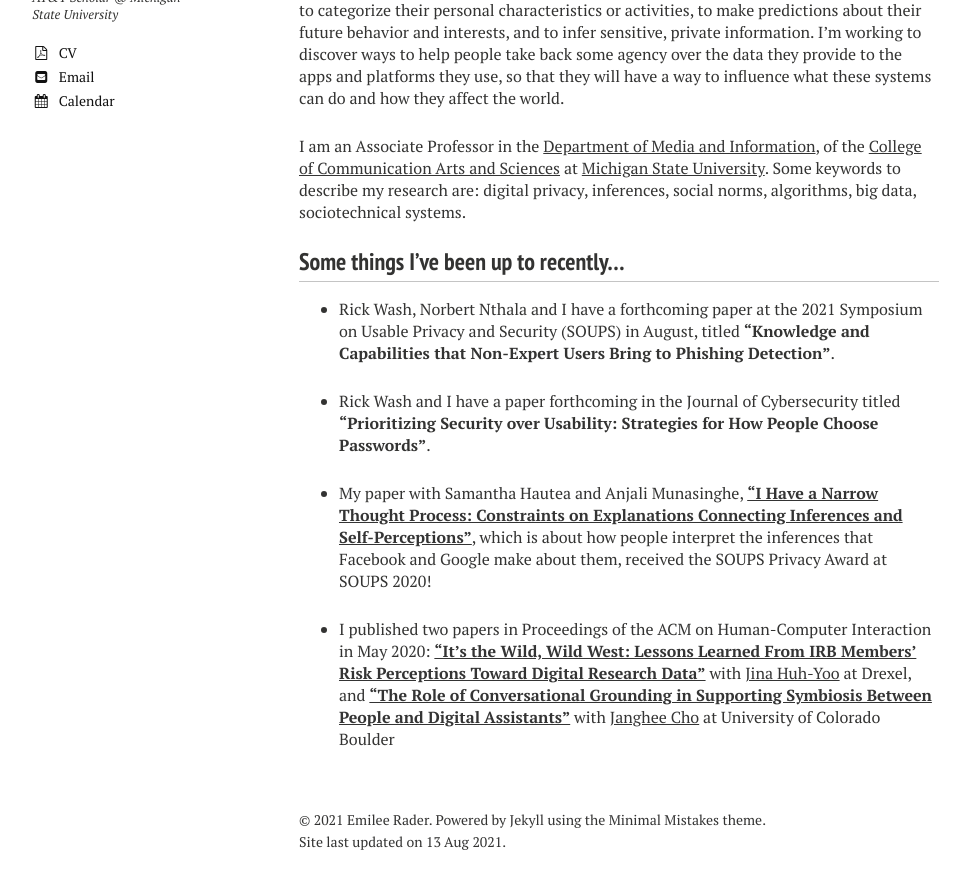
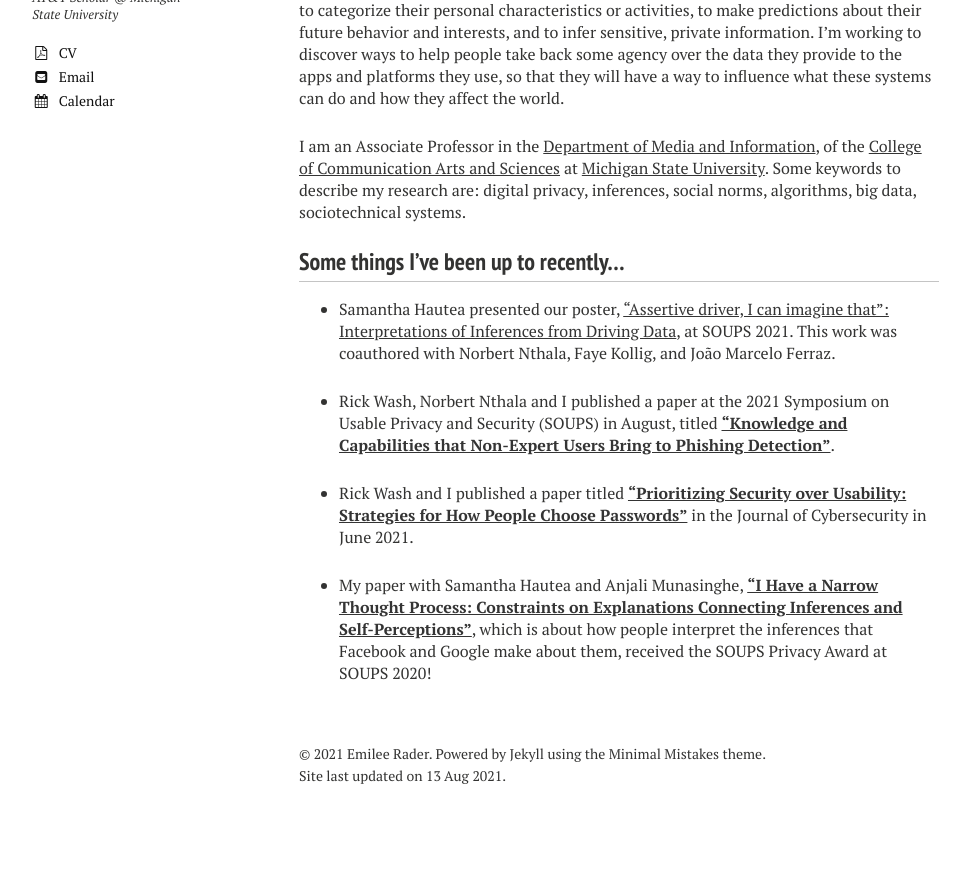
Before and after one commit to bierdoctor/bierdoctor.github.io, a Jekyll site: the page built from index.md, in a window 1280 px wide and 900 px high, scrolled down 619 px. Shown: the top 889 px of the window, without its empty margins (21-984 px from the left). Built offline with Jekyll 4.4.1, drawn with Linux system fonts in a browser that asks for light colours; nearby versions of some CDN libraries; after the commit the page ends 1453 px from its top, so only the background shows below that.

Commit message:
Update index.md

```diff
--- a/index.md
+++ b/index.md
@@ -14,17 +14,20 @@ I am an Associate Professor in the [Department of Media and Information](http://
 
 ### Some things I've been up to recently...
 
-- Rick Wash, Norbert Nthala and I have a forthcoming paper at the 2021 Symposium on Usable Privacy and Security (SOUPS) in August, titled **"Knowledge and Capabilities that Non-Expert Users Bring to Phishing Detection"**.
+- Samantha Hautea presented our poster, [“Assertive driver, I can imagine that”: Interpretations of Inferences from Driving Data](https://www.usenix.org/conference/soups2021/presentation/hautea), at SOUPS 2021. This work was coauthored with Norbert Nthala, Faye Kollig, and João Marcelo Ferraz.
 
-- Rick Wash and I have a paper forthcoming in the Journal of Cybersecurity titled **"Prioritizing Security over Usability: Strategies for How People Choose Passwords"**.
+- Rick Wash, Norbert Nthala and I published a paper at the 2021 Symposium on Usable Privacy and Security (SOUPS) in August, titled [**"Knowledge and Capabilities that Non-Expert Users Bring to Phishing Detection"**](https://www.usenix.org/conference/soups2021/presentation/wash).
+
+- Rick Wash and I published a paper titled [**"Prioritizing Security over Usability: Strategies for How People Choose Passwords"**](https://doi.org/10.1093/cybsec/tyab012) in the Journal of Cybersecurity in June 2021.
 
 - My paper with Samantha Hautea and Anjali Munasinghe, [**“I Have a Narrow Thought Process: Constraints on Explanations Connecting Inferences and Self-Perceptions”**](https://bierdoctor.com/papers/inferences_SOUPS_2020_final.pdf), which is about how people interpret the inferences that Facebook and Google make about them, received the SOUPS Privacy Award at SOUPS 2020!
 
-- I published two papers in Proceedings of the ACM on Human-Computer Interaction in May 2020: [**“It’s the Wild, Wild West: Lessons Learned From IRB Members’ Risk Perceptions Toward Digital Research Data”**](http://emileerader.com/papers/huh-yoo_rader_cscw20.pdf) with [Jina Huh-Yoo](http://jinahuhyoo.com/) at Drexel, and [**“The Role of Conversational Grounding in Supporting Symbiosis Between People and Digital Assistants”**](http://emileerader.com/papers/cho_rader_cscw20.pdf) with [Janghee Cho](https://www.colorado.edu/cmci/people/graduate-students/information-science/janghee-cho) at University of Colorado Boulder
 
 
 
 <!--
+- I published two papers in Proceedings of the ACM on Human-Computer Interaction in May 2020: [**“It’s the Wild, Wild West: Lessons Learned From IRB Members’ Risk Perceptions Toward Digital Research Data”**](http://emileerader.com/papers/huh-yoo_rader_cscw20.pdf) with [Jina Huh-Yoo](http://jinahuhyoo.com/) at Drexel, and [**“The Role of Conversational Grounding in Supporting Symbiosis Between People and Digital Assistants”**](http://emileerader.com/papers/cho_rader_cscw20.pdf) with [Janghee Cho](https://www.colorado.edu/cmci/people/graduate-students/information-science/janghee-cho) at University of Colorado Boulder
+
 - [**Why Johnny Can’t Unsubscribe: Barriers to Stopping Unwanted Email**](http://emileerader.com/papers/unsubscribing.pdf), a paper I coauthored with Jayati Dev and Sameer Patil from Indiana University, will be published at CHI 2020.
 
 - Samantha Hautea, Anjali Munasinghe and I are authors of a CHI 2020 LBW titled [**"That's Not Me": Surprising Algorithmic Inferences**](http://emileerader.com/papers/lbw_surprising_algorithmic_inferences_chi2020.pdf)
```
